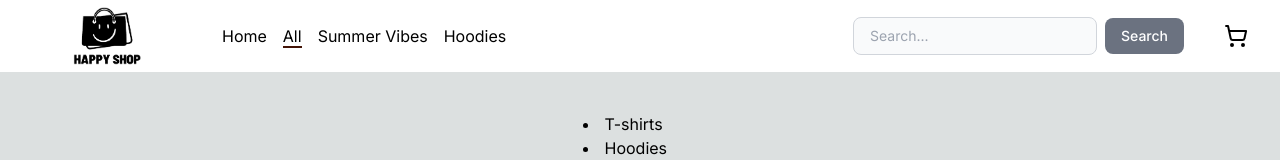
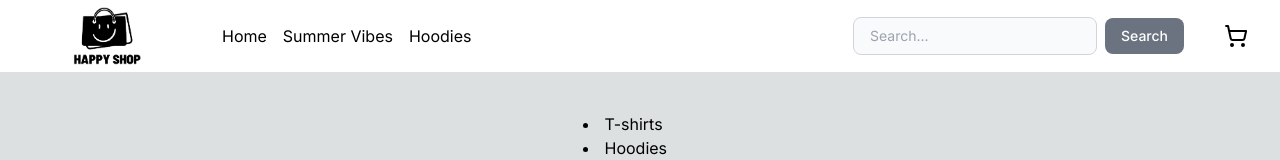
Before and after one commit to axseinga/next13masters, a Next.js app: page /categories in a window 1280 px wide. Shown: the top 160 px of the page. Built offline with nearby package versions, Linux system fonts and the light colour scheme.

Commit message:
fix: remove all from navbar

```diff
--- a/src/components/organisms/nav.tsx
+++ b/src/components/organisms/nav.tsx
@@ -7,7 +7,6 @@ import { ActiveLink } from "../atoms/active-link";
 export const Nav = () => {
 	const navLinks = [
 		{ label: "Home", href: "/products" },
-		{ label: "All", href: "/products/1" },
 		{ label: "Summer Vibes", href: "/collections/summer-vibes/1" },
 		{ label: "Hoodies", href: "/categories/hoodies/1" },
 	] as const;
```
